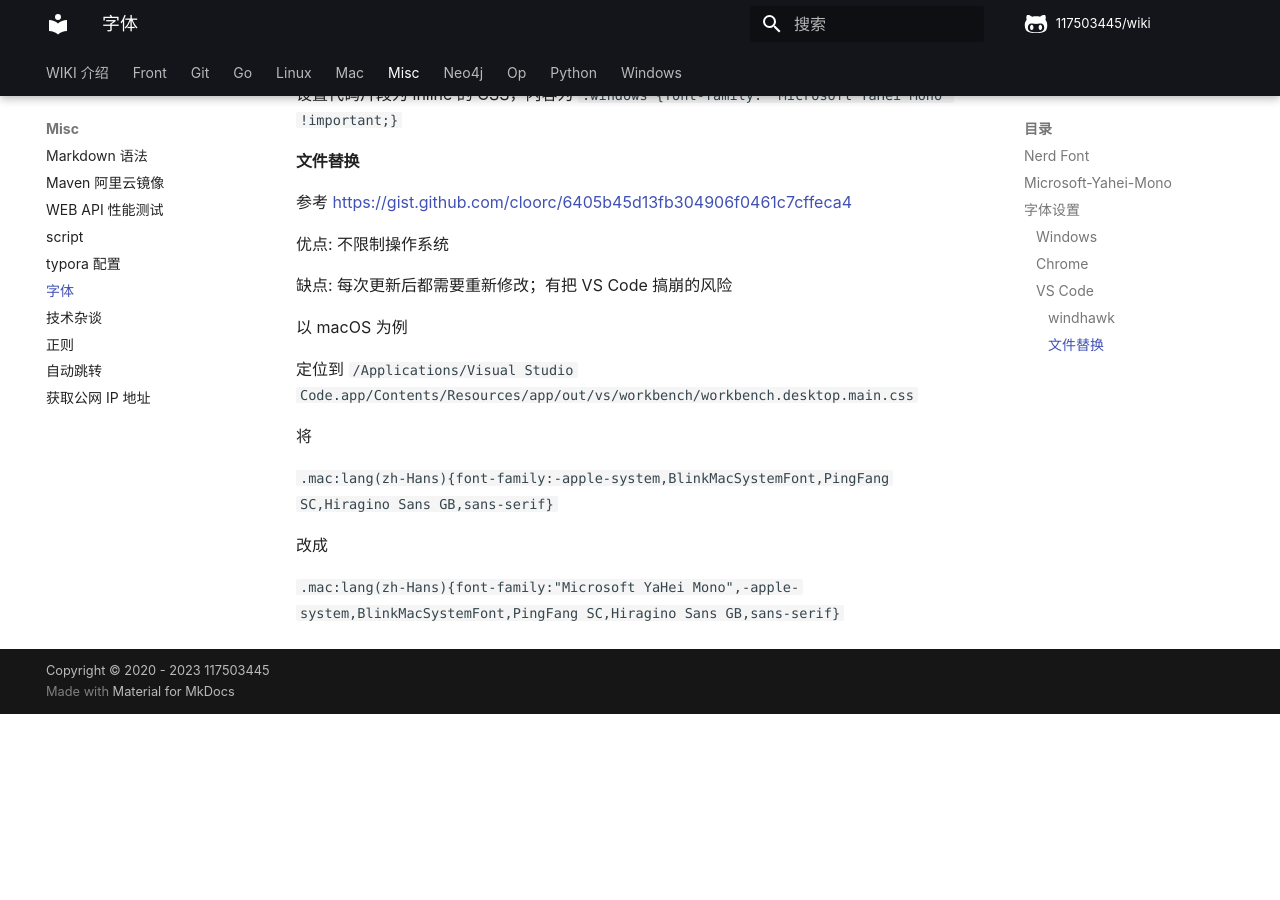
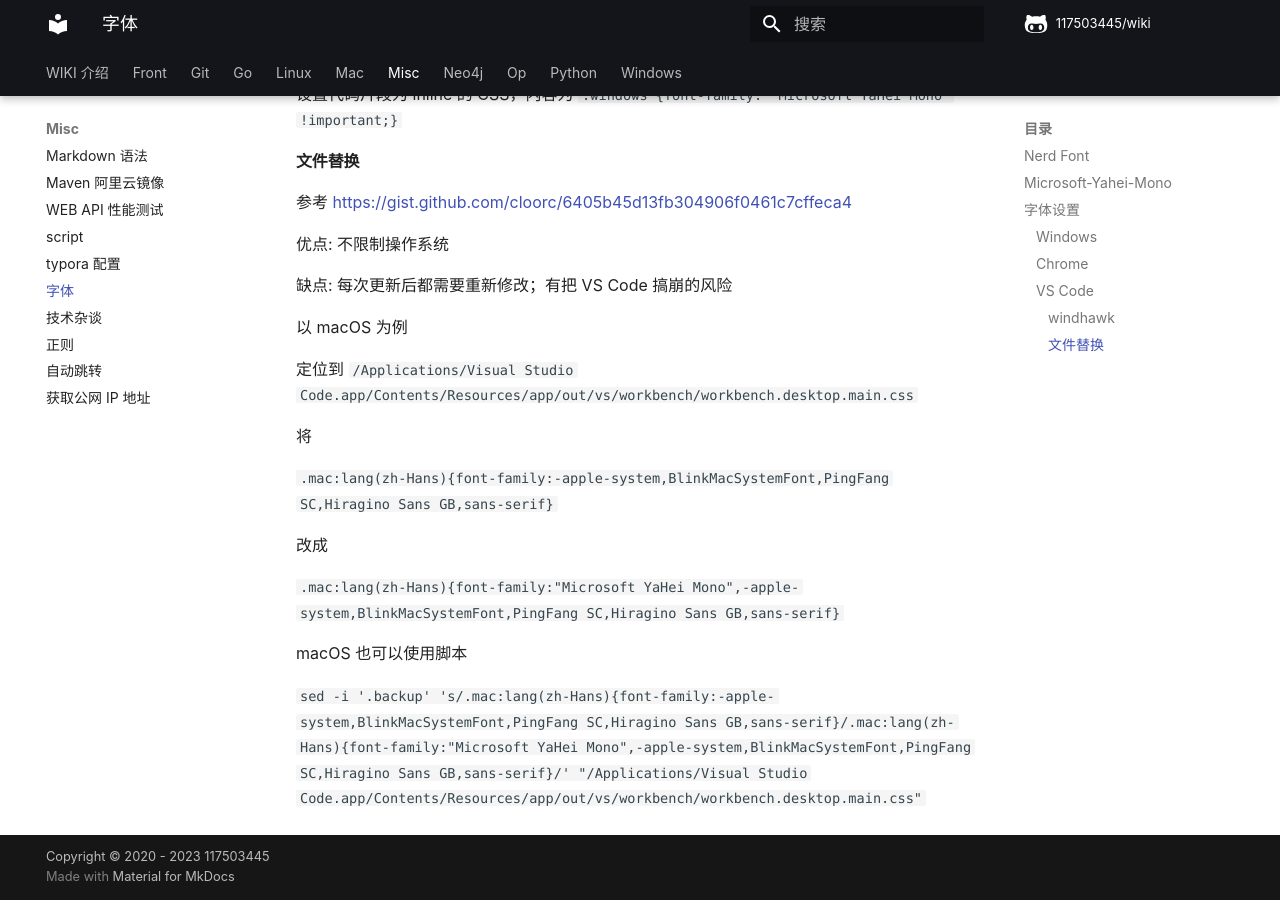
Before and after one commit to 117503445/wiki, an MkDocs documentation site: the page built from docs/misc/字体.md, in a window 1280 px wide and 900 px high, scrolled down 1676 px. Built offline with MkDocs 1.6.1 and Material for MkDocs 9.7.7, drawn with Linux system fonts in a browser that asks for light colours; some web fonts are replaced; comment, search, counter and statistics services are not loaded; before the commit the page ends 2390 px from its top, so only the background shows below that.

Commit message:
font
Signed-off-by: 117503445 <t117503445@gmail.com>

```diff
--- a/docs/misc/字体.md
+++ b/docs/misc/字体.md
@@ -95,3 +95,7 @@
 改成
 
 `.mac:lang(zh-Hans){font-family:"Microsoft YaHei Mono",-apple-system,BlinkMacSystemFont,PingFang SC,Hiragino Sans GB,sans-serif}`
+
+macOS 也可以使用脚本
+
+`sed -i '.backup' 's/.mac:lang(zh-Hans){font-family:-apple-system,BlinkMacSystemFont,PingFang SC,Hiragino Sans GB,sans-serif}/.mac:lang(zh-Hans){font-family:"Microsoft YaHei Mono",-apple-system,BlinkMacSystemFont,PingFang SC,Hiragino Sans GB,sans-serif}/' "/Applications/Visual Studio Code.app/Contents/Resources/app/out/vs/workbench/workbench.desktop.main.css"`
```
Also changed, not shown: other parts of docs/misc/字体.md (+1 -1 lines).
